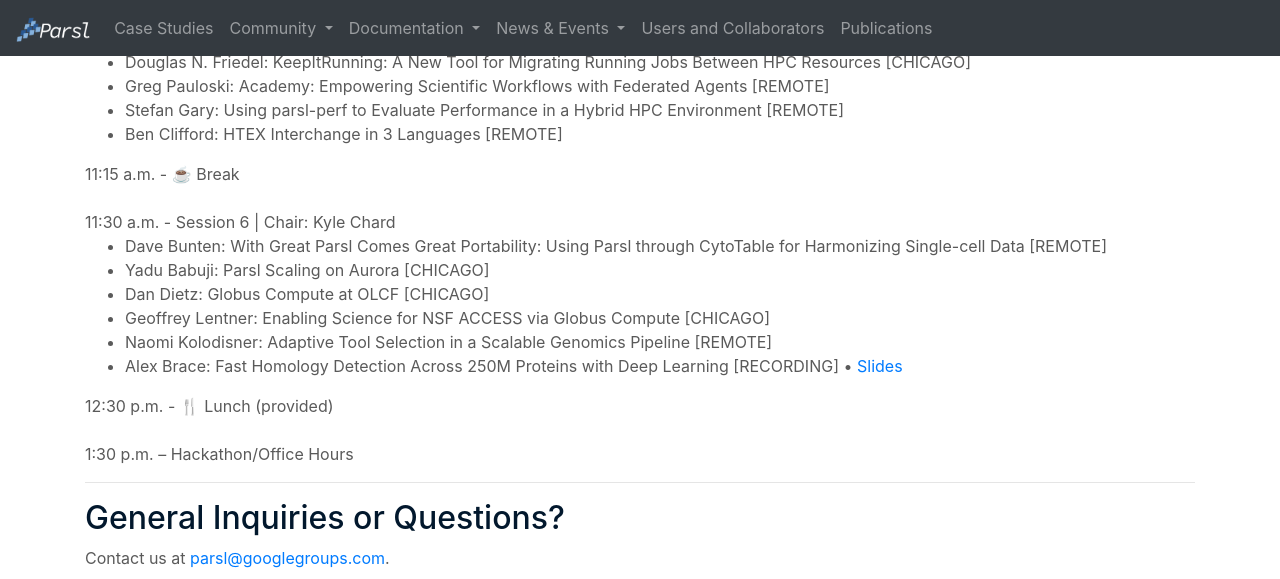
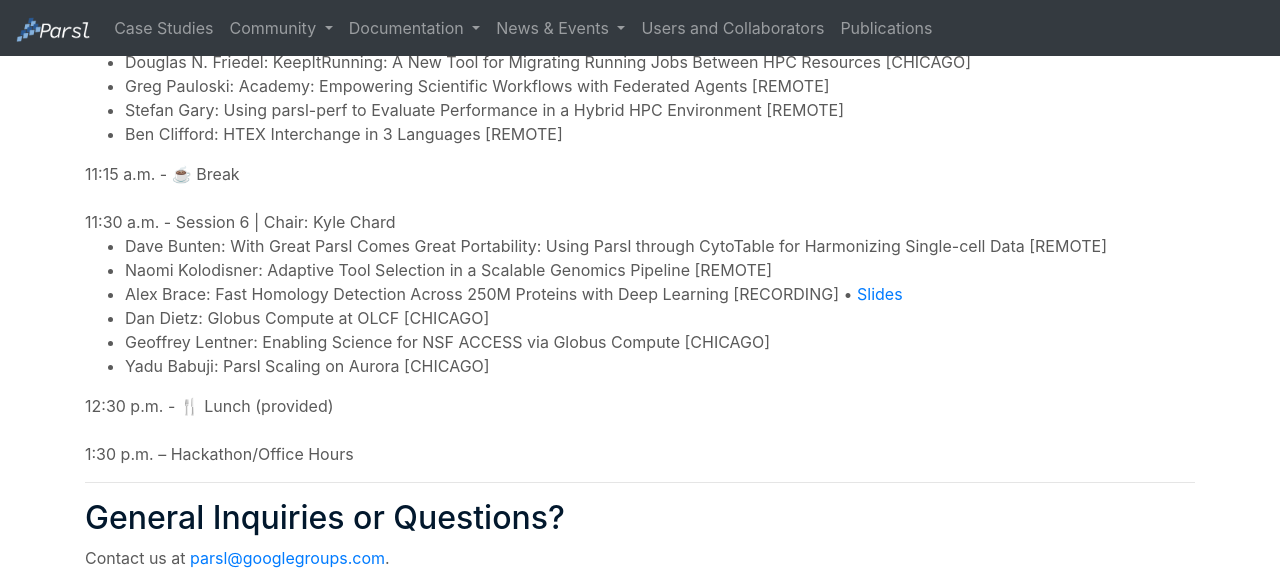
Before and after one commit to Parsl/parsl.github.io, a Jekyll site: the page built from parslfest/parslfest2025.html, in a window 1280 px wide and 900 px high, scrolled down 2550 px, cut to the strip 0-579 px from the top of the window. Built offline with Jekyll 4.4.1, drawn with Linux system fonts in a browser that asks for light colours.

Commit message:
change order of session 6 to end with in-person talks

```diff
--- a/parslfest/parslfest2025.html
+++ b/parslfest/parslfest2025.html
@@ -209,11 +209,11 @@
       11:30 a.m. - Session 6 | Chair: Kyle Chard
       <ul>
 		<li>Dave Bunten: With Great Parsl Comes Great Portability: Using Parsl through CytoTable for Harmonizing Single-cell Data [REMOTE]</li>
-		<li>Yadu Babuji: Parsl Scaling on Aurora [CHICAGO]</li>
+		<li>Naomi Kolodisner: Adaptive Tool Selection in a Scalable Genomics Pipeline [REMOTE]</li>
+        <li>Alex Brace: Fast Homology Detection Across 250M Proteins with Deep Learning [RECORDING] • <a href="https://drive.google.com/file/d/1Pu5usVYi71gtXJzXCyoA-PjybhLcTSsE/view?usp=drive_link" target="_blank">Slides</a></li>
 		<li>Dan Dietz: Globus Compute at OLCF [CHICAGO]</li>
 		<li>Geoffrey Lentner: Enabling Science for NSF ACCESS via Globus Compute [CHICAGO]</li>
-		<li>Naomi Kolodisner: Adaptive Tool Selection in a Scalable Genomics Pipeline [REMOTE]</li>
-        <li>Alex Brace: Fast Homology Detection Across 250M Proteins with Deep Learning [RECORDING] • <a href="https://drive.google.com/file/d/1Pu5usVYi71gtXJzXCyoA-PjybhLcTSsE/view?usp=drive_link" target="_blank">Slides</a></li>
+		<li>Yadu Babuji: Parsl Scaling on Aurora [CHICAGO]</li>
       </ul>
 
       12:30 p.m. - 🍴 Lunch (provided)<br /><br />
```
